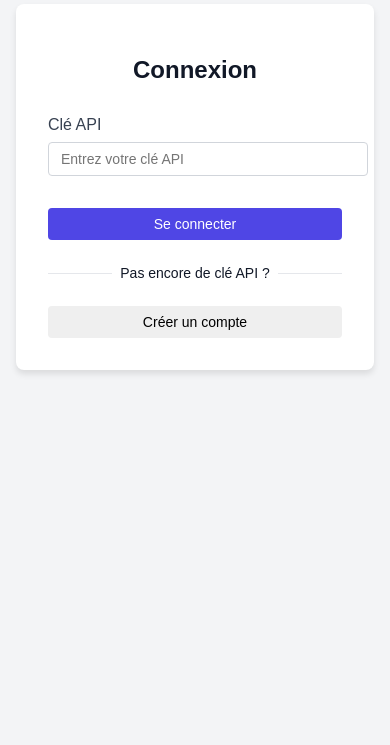
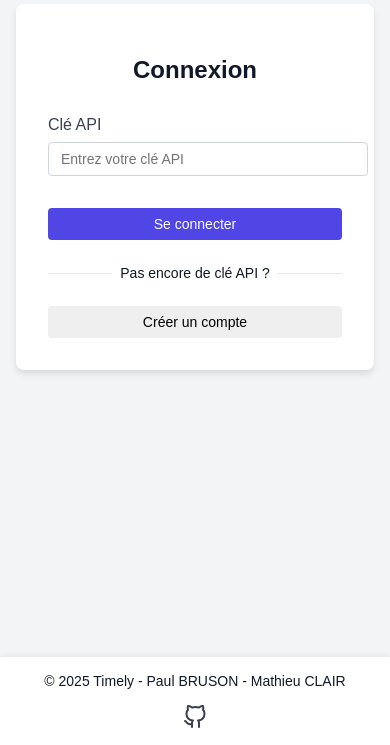
Before and after one commit to Dr-J-Watson/Timely, a Vue app: page /auth in a window 390 px wide. Shown: the part 251-996 px from the top of the page. Before the commit the page ends 876 px from the top, so only its background shows below. Built offline with nearby package versions, Linux system fonts and the light colour scheme.

Commit message:
j'pense on est bien

```diff
--- a/index.html
+++ b/index.html
@@ -1,10 +1,10 @@
 <!DOCTYPE html>
-<html lang="">
+<html lang="fr">
   <head>
     <meta charset="UTF-8">
     <link rel="icon" href="/favicon.ico">
     <meta name="viewport" content="width=device-width, initial-scale=1.0">
-    <title>Vite App</title>
+    <title>Timely BRUSON CLAIR</title>
   </head>
   <body>
     <div id="app"></div>
--- a/src/App.vue
+++ b/src/App.vue
@@ -1,15 +1,8 @@
 <template>
-  <!DOCTYPE html>
-  <html lang="fr">
-  <head>
-    <meta charset="UTF-8">
-    <meta name="viewport" content="width=device-width, initial-scale=1.0">
-    <title>TIMELY BRUSON CLAIR</title>
-  </head>
-  </html>
   <div id="app">
     <AppHeader v-if="isAuthenticated"/>
     <router-view></router-view>
+    <AppFooter/>
   </div>
 </template>
 
@@ -17,6 +10,7 @@
 import { computed } from 'vue'
 import { useApiStore } from './stores/api'
 import AppHeader from './components/layout/AppHeader.vue'
+import AppFooter from './components/layout/AppFooter.vue'
 
 const apiStore = useApiStore()
 const isAuthenticated = computed(() => apiStore.isAuthenticated)
--- /dev/null
+++ b/src/components/layout/AppFooter.vue
@@ -0,0 +1,75 @@
+<template>
+    <footer class="footer">
+      <div class="container footer-content">
+        <div class="copyright">
+          &copy; {{ currentYear }} Timely - Paul BRUSON - Mathieu CLAIR
+        </div>
+
+        <div class="footer-links">
+          <a href="#" target="_blank" class="github-link" title="Voir le code source sur GitHub">
+            <svg xmlns="http://www.w3.org/2000/svg" width="24" height="24" viewBox="0 0 24 24" fill="none" stroke="currentColor" stroke-width="2" stroke-linecap="round" stroke-linejoin="round" class="github-icon">
+              <path d="M9 19c-5 1.5-5-2.5-7-3m14 6v-3.87a3.37 3.37 0 0 0-.94-2.61c3.14-.35 6.44-1.54 6.44-7A5.44 5.44 0 0 0 20 4.77 5.07 5.07 0 0 0 19.91 1S18.73.65 16 2.48a13.38 13.38 0 0 0-7 0C6.27.65 5.09 1 5.09 1A5.07 5.07 0 0 0 5 4.77a5.44 5.44 0 0 0-1.5 3.78c0 5.42 3.3 6.61 6.44 7A3.37 3.37 0 0 0 9 18.13V22"></path>
+            </svg>
+          </a>
+        </div>
+      </div>
+    </footer>
+  </template>
+
+  <script setup>
+  import { ref, onMounted } from 'vue'
+
+  const currentYear = ref(new Date().getFullYear())
+  </script>
+
+  <style scoped>
+  .footer {
+    background-color: white;
+    box-shadow: 0 -2px 4px rgba(0, 0, 0, 0.05);
+    padding: 1rem 0;
+    margin-top: 2rem;
+  }
+
+  .footer-content {
+    display: flex;
+    justify-content: space-between;
+    align-items: center;
+    padding: 0 1rem;
+    max-width: 1200px;
+    margin: 0 auto;
+  }
+
+  .copyright {
+    font-size: 0.875rem;
+    color: var(--gray-600);
+  }
+
+  .footer-links {
+    display: flex;
+    gap: 1rem;
+  }
+
+  .github-link {
+    display: flex;
+    align-items: center;
+    color: var(--gray-700);
+    transition: color 0.2s ease;
+  }
+
+  .github-link:hover {
+    color: var(--primary-color);
+  }
+
+  .github-icon {
+    display: block;
+  }
+
+  /* Responsive */
+  @media (max-width: 640px) {
+    .footer-content {
+      flex-direction: column;
+      gap: 1rem;
+      text-align: center;
+    }
+  }
+  </style>
--- a/src/components/layout/AppHeader.vue
+++ b/src/components/layout/AppHeader.vue
@@ -28,7 +28,7 @@
 </template>
 
 <script setup>
-import { ref, onMounted, onUnmounted } from 'vue'
+import { ref, onMounted, onUnmounted, watch } from 'vue'
 import { useApiStore } from '@/stores/api'
 import { useRouter } from 'vue-router'
 import { useToast } from 'vue-toastification'
@@ -45,6 +45,31 @@ const totalMs = ref(0)
 const completedObjectives = ref(0)
 const totalObjectives = ref(0)
 let updateInterval = null
+
+
+const formatDurationForTitle = (ms) => {
+  const seconds = Math.floor((ms / 1000) % 60)
+  const minutes = Math.floor((ms / (1000 * 60)) % 60)
+  const hours = Math.floor(ms / (1000 * 60 * 60))
+
+  if (hours > 0) {
+    return `${hours}h${minutes}m`
+  } else if (minutes > 0) {
+    return `${minutes}m${seconds}s`
+  } else {
+    return `${seconds}s`
+  }
+}
+
+const updatePageTitle = () => {
+  if (currentEntry.value) {
+    const duration = getCurrentDuration()
+    const durationForTitle = formatDurationForTitle(duration)
+    document.title = `${durationForTitle} - Timely`
+  } else {
+    document.title = 'Timely'
+  }
+}
 
 const fetchEntries = async () => {
   try {
@@ -70,6 +95,7 @@ const updateDuration = () => {
   if (currentEntry.value?.start) {
     fetchEntries()
     todayTotalTime.value = formatDuration(totalMs.value)
+    updatePageTitle()
   }
 }
 
@@ -78,6 +104,9 @@ const stopActivity = async () => {
     if (currentEntry.value?.id) {
       await apiStore.apiInstance.patch(`/api/time-entries/${currentEntry.value.id}/stop`)
       currentEntry.value = null
+
+      document.title = 'Timely BRUSON CLAIR'
+
       toast.success('Activité arrêtée')
       window.location.reload()
     }
@@ -113,6 +142,8 @@ const loadData = async () => {
         project: project.data,
         activity: activity.data
       }
+
+      updatePageTitle()
     }
 
     const today = new Date().toISOString().split('T')[0]
@@ -128,6 +159,14 @@ const loadData = async () => {
   }
 }
 
+watch(currentEntry, (newValue) => {
+  if (newValue) {
+    updatePageTitle()
+  } else {
+    document.title = 'Timely BRUSON CLAIR'
+  }
+})
+
 onMounted(async () => {
   await loadData()
   updateInterval = setInterval(() => {
@@ -139,6 +178,7 @@ onUnmounted(() => {
   if (updateInterval) {
     clearInterval(updateInterval)
   }
+  document.title = 'Timely BRUSON CLAIR'
 })
 </script>
 
```
